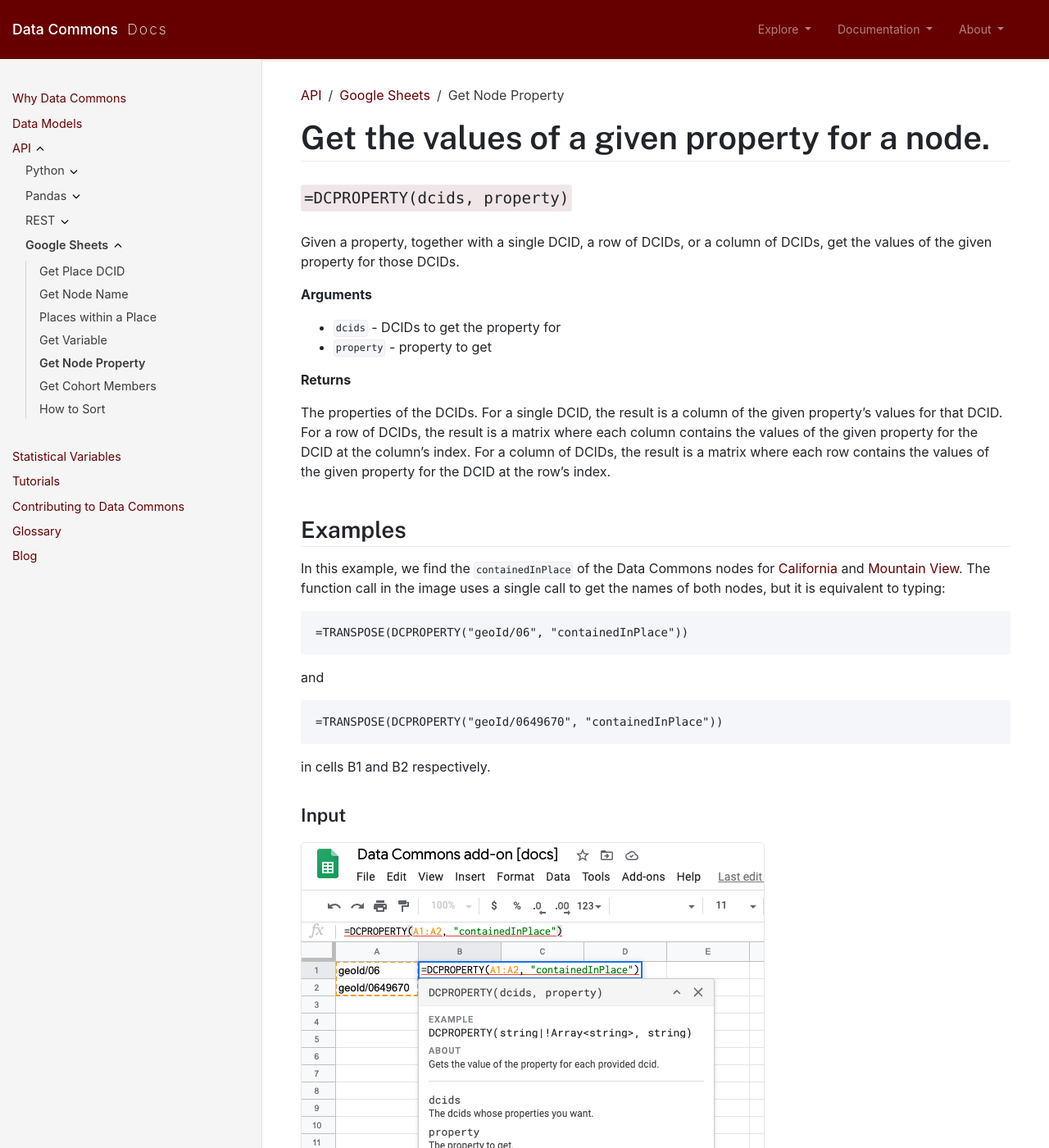
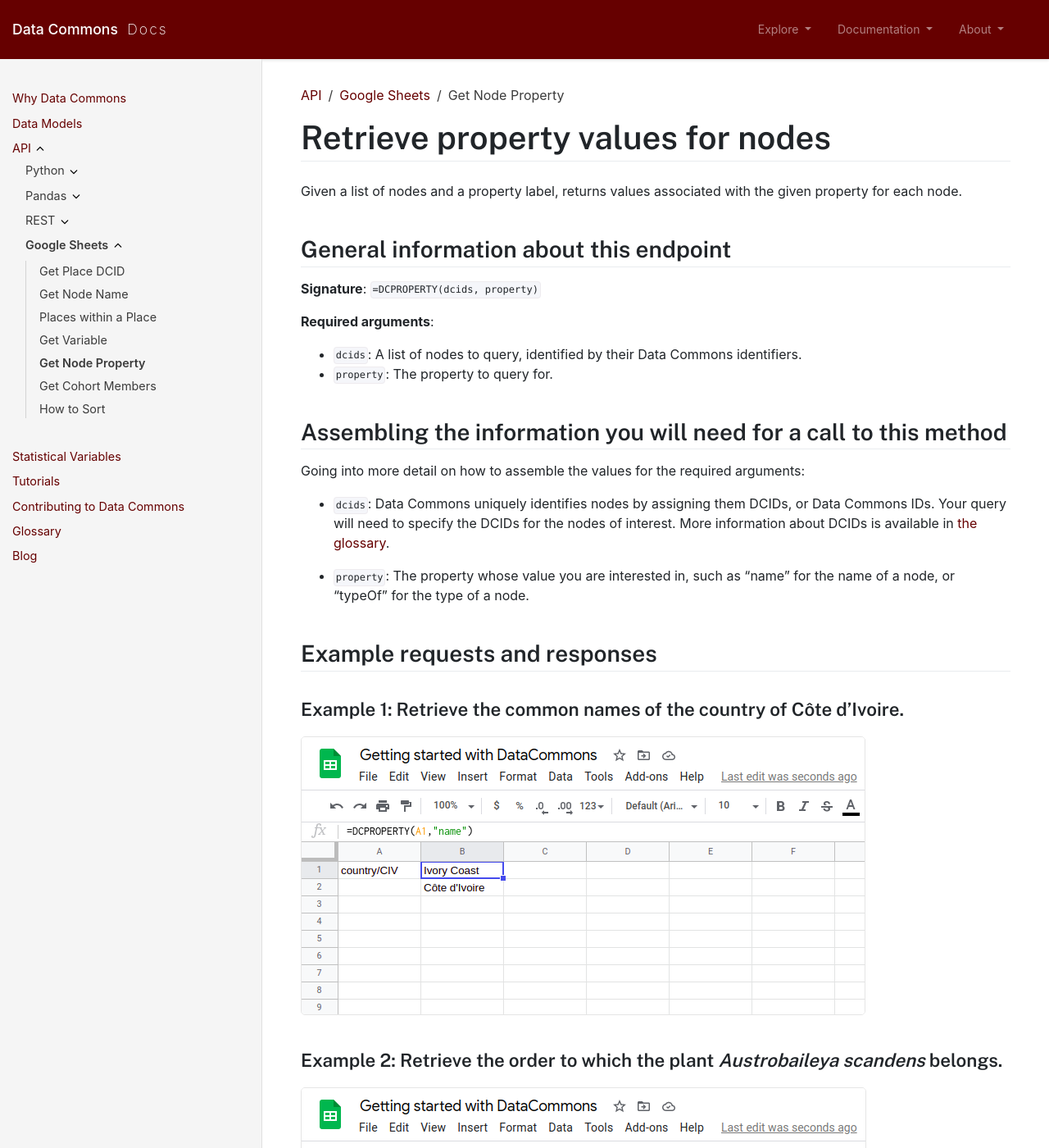
Before and after one commit to datacommonsorg/docsite, a Jekyll site: the page built from api/sheets/get_property.md, in a window 1280 px wide and 1400 px high. Shown: the whole window at 82% size. Built offline with Jekyll 4.4.1, drawn with Linux system fonts in a browser that asks for light colours; comment, search, counter and statistics services are not loaded; some of the changed text lies outside the part shown.

Commit message:
polished first pass on sheets get property

````diff
--- a/api/sheets/get_property.md
+++ b/api/sheets/get_property.md
@@ -6,40 +6,55 @@
 grand_parent: API
 ---
 
-# Get the values of a given property for a node.
+# Retrieve property values for nodes
 
-## `=DCPROPERTY(dcids, property)`
+Given a list of nodes and a property label, returns values associated with the given property for each node.
 
-Given a property, together with a single DCID, a row of DCIDs, or a column of DCIDs, get the values of the given property for those DCIDs.
+## General information about this endpoint
 
-**Arguments**
-*    `dcids` - DCIDs to get the property for
-*    `property` - property to get
+**Signature**: `=DCPROPERTY(dcids, property)`
 
-**Returns**
+**Required arguments**:
 
-The properties of the DCIDs. For a single DCID, the result is a column of the given property's values for that DCID. For a row of DCIDs, the result is a matrix where each column contains the values of the given property for the DCID at the column's index. For a column of DCIDs, the result is a matrix where each row contains the values of the given property for the DCID at the row's index.
+*   `dcids`: A list of nodes to query, identified by their Data Commons identifiers.
+*   `property`: The property to query for.
 
-## Examples
+## Assembling the information you will need for a call to this method
 
-In this example, we find the `containedInPlace` of the Data Commons nodes for [California](https://datacommons.org/browser/geoId/06) and [Mountain View](https://datacommons.org/browser/geoId/0649670). The function call in the image uses a single call to get the names of both nodes, but it is equivalent to typing:
+Going into more detail on how to assemble the values for the required arguments:
 
-```
-=TRANSPOSE(DCPROPERTY("geoId/06", "containedInPlace"))
-```
+ - `dcids`: Data Commons uniquely identifies nodes by assigning them DCIDs, or Data Commons IDs. Your query will need to specify the DCIDs for the nodes of interest. More information about DCIDs is available in [the glossary](/glossary.html).
 
-and
+ - `property`: The property whose value you are interested in, such as "name" for the name of a node, or "typeOf" for the type of a node.
 
-```
-=TRANSPOSE(DCPROPERTY("geoId/0649670", "containedInPlace"))
-```
+## Example requests and responses
 
-in cells B1 and B2 respectively.
+### Example 1: Retrieve the common names of the country of Côte d'Ivoire.
 
-### Input
+![](/assets/images/sheets/sheets_get_property_ivory_coast.png)
 
-![](/assets/images/sheets/sheets_get_property_input.png)
+### Example 2: Retrieve the order to which the plant _Austrobaileya scandens_ belongs.
 
-### Output
+![](/assets/images/sheets/sheets_get_property_austrobaileyales_order.png)
 
-![](/assets/images/sheets/sheets_get_property_output.png)
+### Example 3: Retrieve the addresses of Stuyvesant High School in New York and Gunn High School in California.
+
+![](/assets/images/sheets/sheets_get_property_school_addresses.png)
+
+## Error Returns
+
+If you pass a nonexistent property, an empty value is returned:
+
+![](/assets/images/sheets/sheets_get_property_bad_property.png)
+
+If you pass a bad DCID, an empty value is returned:
+
+![](/assets/images/sheets/sheets_get_property_bad_dcid.png)
+
+If you pass an empty DCID, an error is returned:
+
+![](/assets/images/sheets/sheets_get_property_empty_dcid.png)
+
+If you do not pass a required positional argument, an error is returned:
+
+![](/assets/images/sheets/sheets_get_property_bad_args.png)
````
Also changed, not shown: assets/images/sheets/sheets_get_property_austrobaileyales_order.png (added), assets/images/sheets/sheets_get_property_bad_args.png (added), assets/images/sheets/sheets_get_property_bad_dcid.png (added), assets/images/sheets/sheets_get_property_bad_property.png (added), assets/images/sheets/sheets_get_property_empty_dcid.png (added), assets/images/sheets/sheets_get_property_ivory_coast.png (added), assets/images/sheets/sheets_get_property_school_addresses.png (added).
